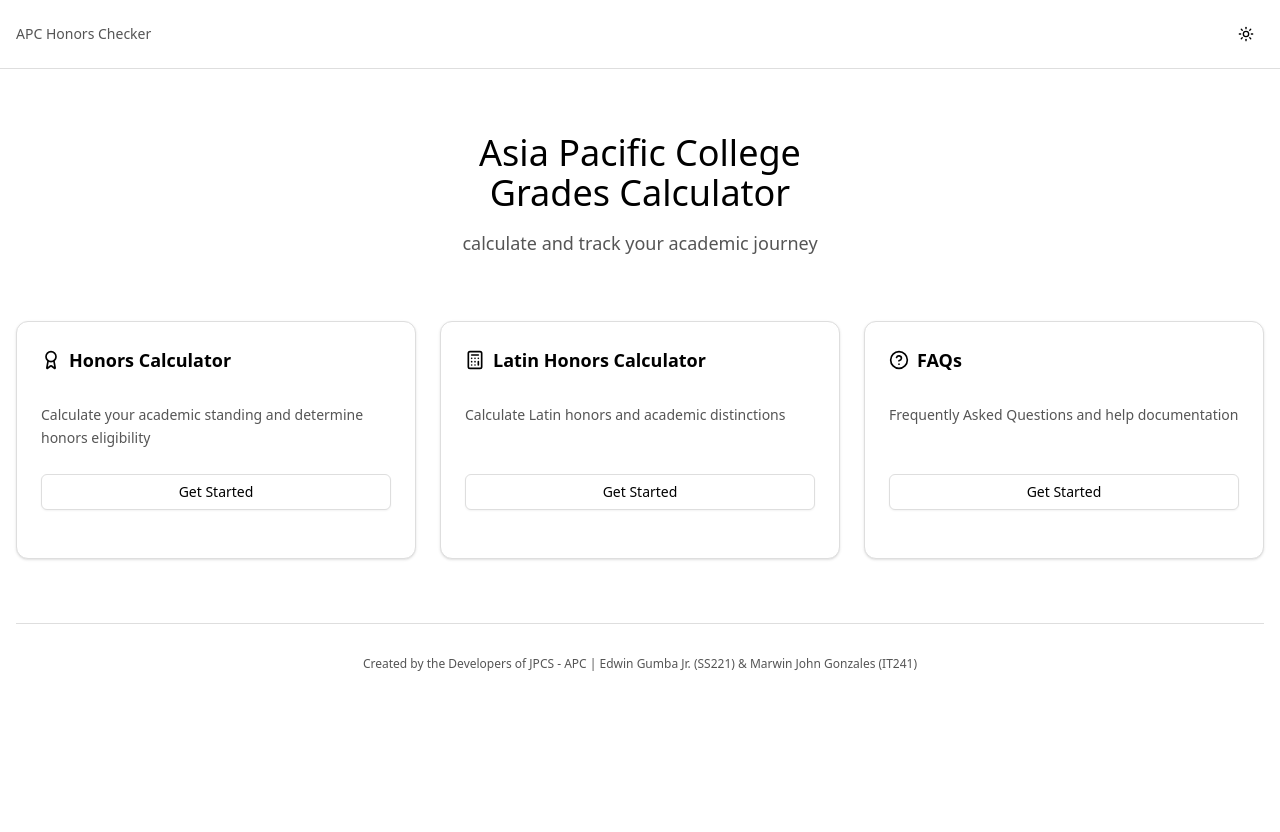
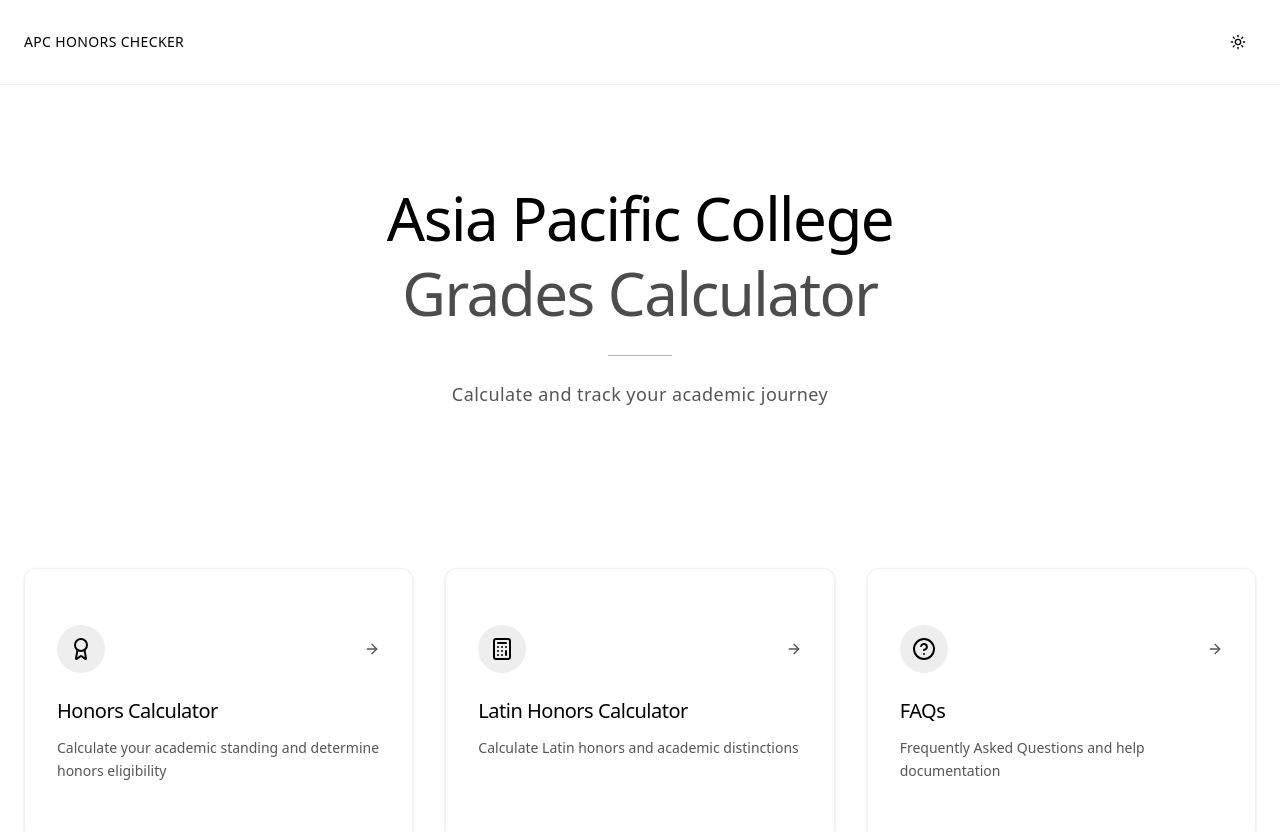
Before and after one commit to jpcsapc/APC-Honors-Checker, a Next.js app: page / in a window 1280 px wide. Shown: the top 832 px of the page. Before the commit the page ends 800 px from the top, so only its background shows below. Built offline with nearby package versions, Linux system fonts and the light colour scheme.

Commit message:
refactor: enhance layout and styling of the front page components

```diff
--- a/src/app/page.tsx
+++ b/src/app/page.tsx
@@ -1,8 +1,6 @@
 "use client"
-
-import { Button } from "@/components/ui/button"
-import { Card, CardContent, CardHeader, CardTitle } from "@/components/ui/card"
-import { Calculator, Award, HelpCircle } from "lucide-react"
+import { Card, CardContent } from "@/components/ui/card"
+import { Calculator, Award, HelpCircle, ArrowRight } from "lucide-react"
 import Link from "next/link"
 import { ThemeToggle } from "@/components/theme-toggle"
 
@@ -11,78 +9,76 @@ export default function FrontPage() {
     {
       title: "Honors Calculator",
       description: "Calculate your academic standing and determine honors eligibility",
-      icon: <Award className="h-5 w-5" />,
+      icon: <Award className="h-6 w-6" />,
       href: "/honors",
     },
     {
       title: "Latin Honors Calculator",
       description: "Calculate Latin honors and academic distinctions",
-      icon: <Calculator className="h-5 w-5" />,
+      icon: <Calculator className="h-6 w-6" />,
       href: "/latin-honors",
     },
     {
       title: "FAQs",
       description: "Frequently Asked Questions and help documentation",
-      icon: <HelpCircle className="h-5 w-5" />,
+      icon: <HelpCircle className="h-6 w-6" />,
       href: "/faqs",
     },
   ]
 
   return (
     <div className="min-h-screen bg-background">
-      {/* Header */}
-      <header className="border-b bg-card">
-        <div className="container mx-auto px-4 py-4 flex items-center justify-between">
-          <h1 className="text-sm text-muted-foreground">APC Honors Checker</h1>
+      <header className="border-b border-border/40">
+        <div className="container mx-auto px-6 py-6 flex items-center justify-between">
+          <div className="text-sm font-medium tracking-wide text-primary">APC HONORS CHECKER</div>
           <ThemeToggle />
         </div>
       </header>
 
-      {/* Main Content */}
-      <main className="container mx-auto px-4 py-16">
-        {/* Hero Section */}
-        <div className="text-center mb-16">
-          <h1 className="text-4xl font-normal text-foreground mb-4">
-            Asia Pacific College
-            <br />
-            Grades Calculator
-          </h1>
-          <p className="text-muted-foreground text-lg">calculate and track your academic journey</p>
+      <main className="container mx-auto px-6">
+        <div className="text-center py-24 mb-16">
+          <div className="space-y-6">
+            <h1 className="text-5xl md:text-6xl font-light text-foreground tracking-tight leading-tight">
+              <span className="text-primary">Asia Pacific College</span>
+              <br />
+              <span className="text-foreground/70">Grades Calculator</span>
+            </h1>
+            <div className="w-16 h-px bg-primary/30 mx-auto"></div>
+            <p className="text-muted-foreground text-lg font-light tracking-wide">
+              Calculate and track your academic journey
+            </p>
+          </div>
         </div>
 
-        {/* Calculator Cards */}
-        <div className="grid md:grid-cols-3 gap-6 mb-16">
+        <div className="grid md:grid-cols-3 gap-8 mb-24">
           {calculatorCards.map((card, index) => (
-            <Card key={index} className="hover:shadow-md transition-shadow flex flex-col">
-              <CardHeader>
-                <CardTitle className="flex items-center gap-2 text-lg">
-                  {card.icon}
-                  {card.title}
-                </CardTitle>
-              </CardHeader>
+            <Link key={index} href={card.href} className="group">
+              <Card className="h-full border-border/40 hover:border-primary/30 transition-all duration-300 hover:shadow-lg hover:shadow-primary/5 bg-card">
+                <CardContent className="p-8 space-y-6">
+                  <div className="flex items-center justify-between">
+                    <div className="p-3 rounded-full bg-muted group-hover:bg-primary/10 transition-colors">
+                      <div className="text-foreground group-hover:text-primary transition-colors">{card.icon}</div>
+                    </div>
+                    <ArrowRight className="h-4 w-4 text-muted-foreground group-hover:text-primary group-hover:translate-x-1 transition-all" />
+                  </div>
 
-              <CardContent className="flex-1 space-y-4">
-                <p className="text-muted-foreground text-sm leading-relaxed">
-                  {card.description}
-                </p>
-              </CardContent>
-
-              <div className="p-6 pt-0">
-                <Link href={card.href}>
-                  <Button variant="outline" className="w-full">
-                    Get Started
-                  </Button>
-                </Link>
-              </div>
-            </Card>
+                  <div className="space-y-3">
+                    <h3 className="text-xl font-medium text-foreground group-hover:text-primary tracking-tight transition-colors">
+                      {card.title}
+                    </h3>
+                    <p className="text-muted-foreground text-sm leading-relaxed">{card.description}</p>
+                  </div>
+                </CardContent>
+              </Card>
+            </Link>
           ))}
         </div>
 
-        {/* Footer */}
-        <footer className="border-t pt-8">
-          <p className="text-center text-xs text-muted-foreground">
-            Created by the Developers of JPCS - APC | Edwin Gumba Jr. (SS221) & Marwin John Gonzales (IT241)
-          </p>
+        <footer className="border-t border-border/40 py-12">
+          <div className="text-center space-y-2">
+            <p className="text-xs text-muted-foreground tracking-wide">CREATED BY THE DEVELOPERS OF JPCS - APC</p>
+            <p className="text-xs text-muted-foreground/70">Edwin Gumba Jr. (SS221) & Marwin John Gonzales (IT241)</p>
+          </div>
         </footer>
       </main>
     </div>
```
